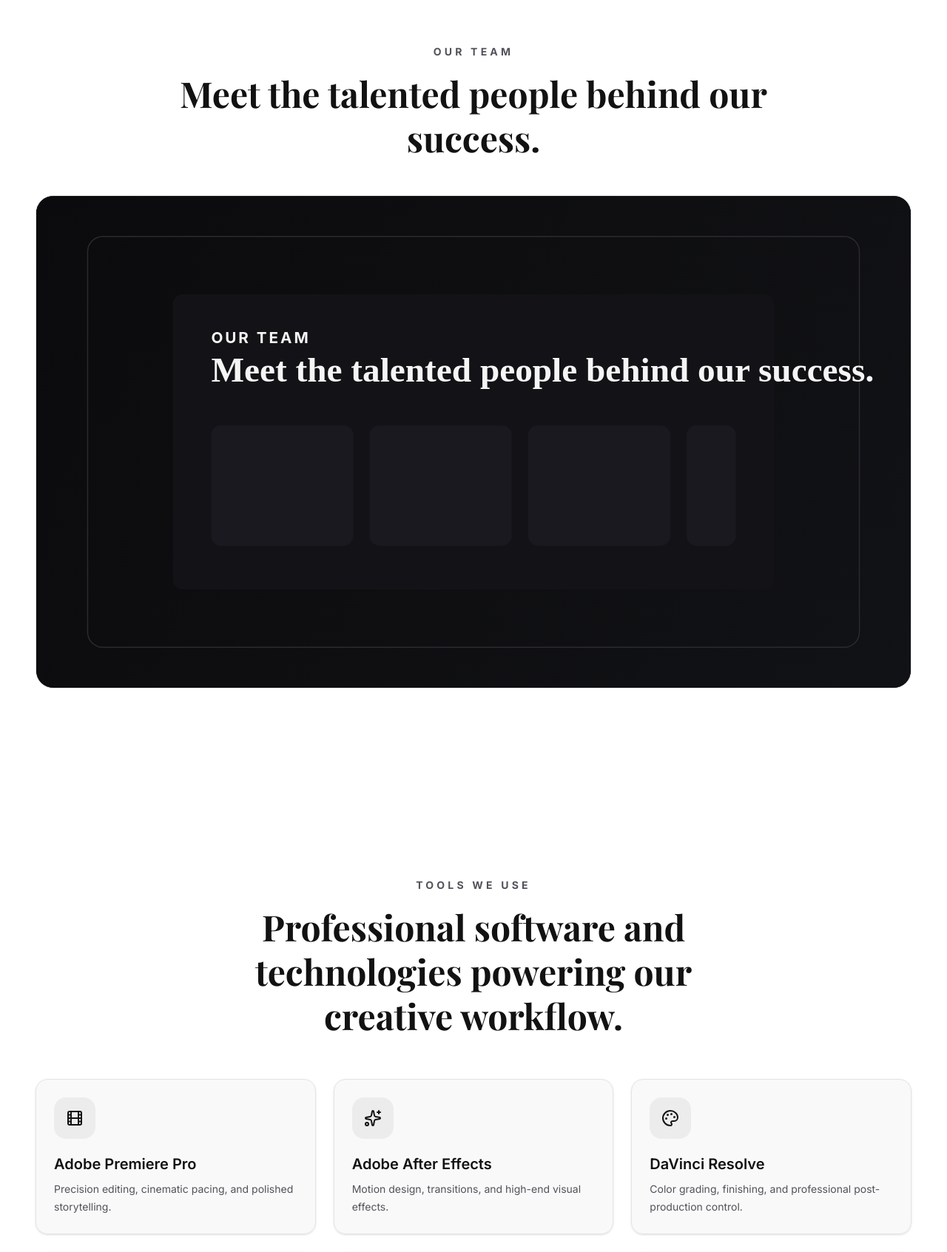
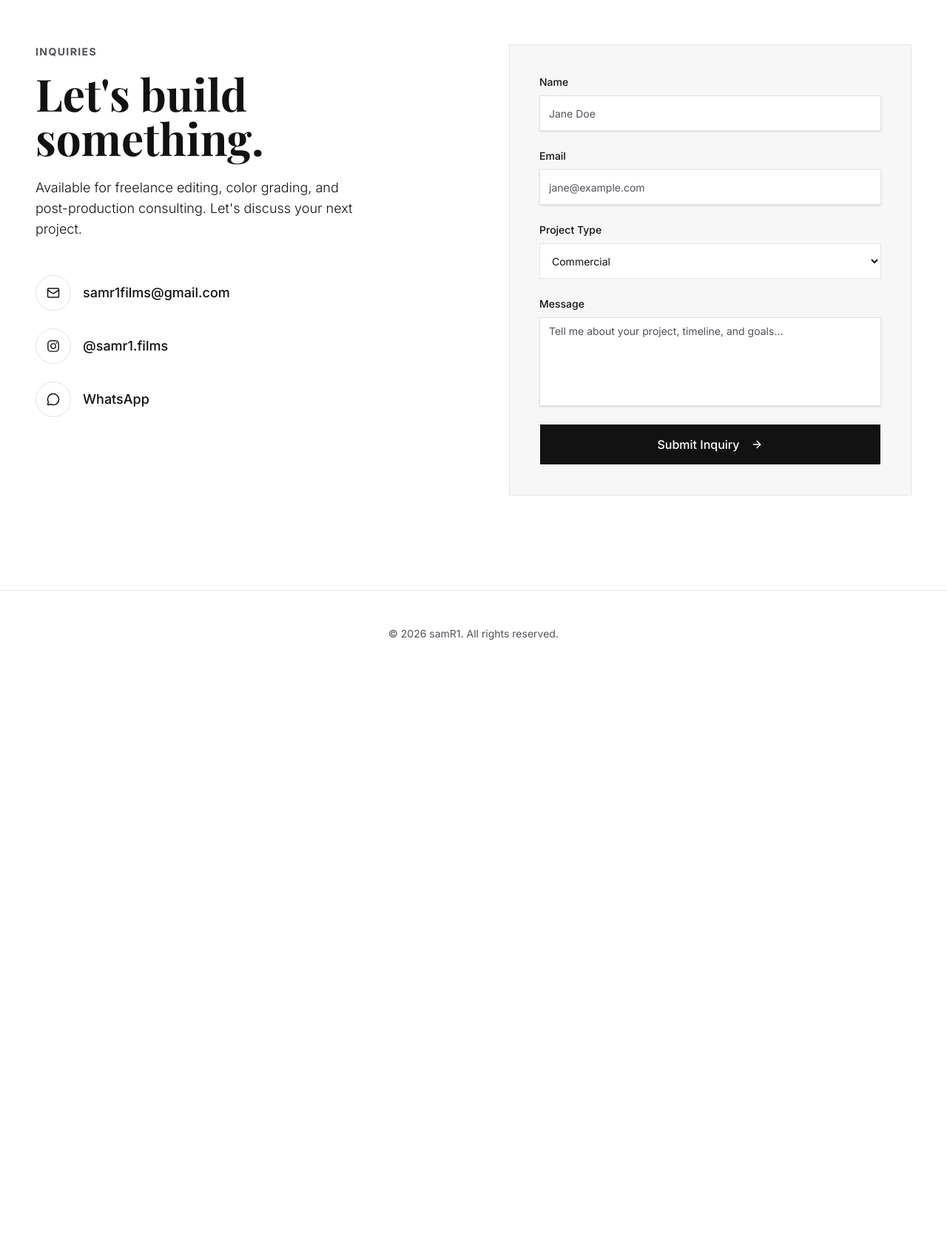
Before and after one commit to nareshprajapati12345678910-ctrl/samR1.3, a React (Vite) app in the folder portfolio/: page / in a window 1280 px wide. Shown: the part 4688-6381 px from the top of the page at 74% size. After the commit the page ends 5603 px from the top, so only its background shows below. Built offline with nearby package versions, Linux system fonts and the light colour scheme; a web font is replaced by a local one.

Commit message:
Converted Team and Toolkit to fullscreen modals

```diff
--- a/portfolio/src/components/sections/TeamMembers.tsx
+++ b/portfolio/src/components/sections/TeamMembers.tsx
@@ -1,80 +1,44 @@
 import { AnimatePresence, motion } from "framer-motion";
-import { useEffect, useState } from "react";
+import { useEffect } from "react";
 import { X } from "lucide-react";
 import teamImage from "@/assets/team.svg";
 
-export default function TeamMembers() {
-    const [isModalOpen, setIsModalOpen] = useState(false);
+interface TeamModalProps {
+    isOpen: boolean;
+    onClose: () => void;
+}
 
+export default function TeamMembers({ isOpen, onClose }: TeamModalProps) {
     useEffect(() => {
+        if (!isOpen) return;
+
         const handleKeyDown = (event: KeyboardEvent) => {
             if (event.key === "Escape") {
-                setIsModalOpen(false);
+                onClose();
             }
         };
 
         window.addEventListener("keydown", handleKeyDown);
         return () => window.removeEventListener("keydown", handleKeyDown);
-    }, []);
+    }, [isOpen, onClose]);
 
     return (
-        <>
-            <section id="team" className="bg-background py-24 transition-colors duration-300 md:py-32">
-                <div className="container mx-auto px-6 md:px-12">
-                    <motion.div
-                        initial={{ opacity: 0, y: 24 }}
-                        whileInView={{ opacity: 1, y: 0 }}
-                        viewport={{ once: true, margin: "-100px" }}
-                        transition={{ duration: 0.6 }}
-                        className="mx-auto mb-12 max-w-4xl text-center"
-                    >
-                        <span className="mb-4 block text-sm font-bold uppercase tracking-[0.3em] text-muted-foreground">
-                            OUR TEAM
-                        </span>
-                        <h2 className="font-serif text-4xl font-bold leading-tight text-foreground md:text-5xl">
-                            Meet the talented people behind our success.
-                        </h2>
-                    </motion.div>
-
-                    <motion.div
-                        initial={{ opacity: 0, y: 24 }}
-                        whileInView={{ opacity: 1, y: 0 }}
-                        viewport={{ once: true, margin: "-80px" }}
-                        transition={{ duration: 0.6, delay: 0.15 }}
-                        className="mx-auto max-w-7xl"
-                    >
-                        <button
-                            type="button"
-                            onClick={() => setIsModalOpen(true)}
-                            className="group block w-full overflow-hidden rounded-3xl border border-border bg-card/50 outline-none ring-0 transition duration-300 hover:border-foreground/15"
-                        >
-                            <img
-                                src={teamImage}
-                                alt="Our team"
-                                loading="lazy"
-                                className="h-auto w-full object-contain transition duration-700 ease-out group-hover:scale-[1.02]"
-                            />
-                        </button>
-                    </motion.div>
-                </div>
-            </section>
-
         <AnimatePresence>
-                {isModalOpen && (
+            {isOpen && (
                 <motion.div
                     initial={{ opacity: 0 }}
                     animate={{ opacity: 1 }}
                     exit={{ opacity: 0 }}
                     transition={{ duration: 0.3 }}
-                        className="fixed inset-0 z-[100] flex items-center justify-center bg-black/80 p-4 backdrop-blur-sm sm:p-6"
-                        onClick={() => setIsModalOpen(false)}
+                    className="fixed inset-0 z-[100] flex items-center justify-center bg-black/75 p-3 backdrop-blur-xl sm:p-6"
+                    onClick={onClose}
                 >
                     <motion.div
-                            initial={{ scale: 0.96, opacity: 0 }}
-                            animate={{ scale: 1, opacity: 1 }}
-                            exit={{ scale: 0.96, opacity: 0 }}
-                            transition={{ duration: 0.25 }}
-                            className="relative w-full max-w-7xl overflow-hidden rounded-3xl border border-white/10 bg-background/80"
+                        initial={{ y: 50, opacity: 0 }}
+                        animate={{ y: 0, opacity: 1 }}
+                        exit={{ y: 50, opacity: 0 }}
+                        transition={{ duration: 0.35, ease: "easeOut" }}
+                        className="relative w-full max-w-7xl overflow-hidden rounded-[32px] border border-white/10 bg-[#0b0b0d]/90 shadow-2xl shadow-black/40"
                         onClick={(e) => e.stopPropagation()}
                         role="dialog"
                         aria-modal="true"
@@ -82,21 +46,22 @@ export default function TeamMembers() {
                         <button
                             type="button"
                             aria-label="Close team preview"
-                                onClick={() => setIsModalOpen(false)}
-                                className="absolute right-4 top-4 z-10 flex h-11 w-11 items-center justify-center rounded-full border border-border bg-background/80 text-foreground backdrop-blur transition hover:bg-background"
+                            onClick={onClose}
+                            className="absolute right-4 top-4 z-10 flex h-11 w-11 items-center justify-center rounded-full border border-white/10 bg-white/5 text-foreground backdrop-blur transition hover:bg-white/10"
                         >
                             <X className="h-5 w-5" />
                         </button>
 
+                        <div className="max-h-[92vh] overflow-auto">
                             <img
                                 src={teamImage}
                                 alt="Full team preview"
-                                className="max-h-[90vh] w-full object-contain"
+                                className="h-auto w-full object-contain"
                             />
+                        </div>
                     </motion.div>
                 </motion.div>
             )}
         </AnimatePresence>
-        </>
     );
 }
--- a/portfolio/src/components/sections/Toolkit.tsx
+++ b/portfolio/src/components/sections/Toolkit.tsx
@@ -1,4 +1,6 @@
-import { motion } from "framer-motion";
+import { AnimatePresence, motion } from "framer-motion";
+import { useEffect } from "react";
+import { X } from "lucide-react";
 import { FaFigma } from "react-icons/fa";
 import {
     Code2,
@@ -75,24 +77,64 @@ const tools = [
     },
 ];
 
-export default function Toolkit() {
+interface ToolkitModalProps {
+    isOpen: boolean;
+    onClose: () => void;
+}
+
+export default function Toolkit({ isOpen, onClose }: ToolkitModalProps) {
+    useEffect(() => {
+        if (!isOpen) return;
+
+        const handleKeyDown = (event: KeyboardEvent) => {
+            if (event.key === "Escape") {
+                onClose();
+            }
+        };
+
+        window.addEventListener("keydown", handleKeyDown);
+        return () => window.removeEventListener("keydown", handleKeyDown);
+    }, [isOpen, onClose]);
+
     return (
-        <section id="toolkit" className="bg-background py-24 transition-colors duration-300 md:py-32">
-            <div className="container mx-auto px-6 md:px-12">
+        <AnimatePresence>
+            {isOpen && (
                 <motion.div
-                    initial={{ opacity: 0, y: 24 }}
-                    whileInView={{ opacity: 1, y: 0 }}
-                    viewport={{ once: true, margin: "-100px" }}
-                    transition={{ duration: 0.6 }}
-                    className="mx-auto mb-14 max-w-3xl text-center"
+                    initial={{ opacity: 0 }}
+                    animate={{ opacity: 1 }}
+                    exit={{ opacity: 0 }}
+                    transition={{ duration: 0.3 }}
+                    className="fixed inset-0 z-[100] flex items-center justify-center bg-black/75 p-3 backdrop-blur-xl sm:p-6"
+                    onClick={onClose}
                 >
+                    <motion.div
+                        initial={{ y: 50, opacity: 0 }}
+                        animate={{ y: 0, opacity: 1 }}
+                        exit={{ y: 50, opacity: 0 }}
+                        transition={{ duration: 0.35, ease: "easeOut" }}
+                        className="relative w-full max-w-7xl overflow-hidden rounded-[32px] border border-white/10 bg-[#0b0b0d]/90 shadow-2xl shadow-black/40"
+                        onClick={(e) => e.stopPropagation()}
+                        role="dialog"
+                        aria-modal="true"
+                    >
+                        <button
+                            type="button"
+                            aria-label="Close toolkit modal"
+                            onClick={onClose}
+                            className="absolute right-4 top-4 z-10 flex h-11 w-11 items-center justify-center rounded-full border border-white/10 bg-white/5 text-foreground backdrop-blur transition hover:bg-white/10"
+                        >
+                            <X className="h-5 w-5" />
+                        </button>
+
+                        <div className="max-h-[92vh] overflow-y-auto px-6 pb-10 pt-16 sm:px-8 lg:px-10">
+                            <div className="mx-auto mb-10 max-w-3xl text-center">
                                 <span className="mb-4 block text-sm font-bold uppercase tracking-[0.3em] text-muted-foreground">
                                     Tools We Use
                                 </span>
                                 <h2 className="font-serif text-4xl font-bold leading-tight text-foreground md:text-5xl">
                                     Professional software and technologies powering our creative workflow.
                                 </h2>
-                </motion.div>
+                            </div>
 
                             <div className="grid grid-cols-1 gap-6 sm:grid-cols-2 xl:grid-cols-3">
                                 {tools.map((tool, index) => {
@@ -100,12 +142,11 @@ export default function Toolkit() {
                                     return (
                                         <motion.article
                                             key={tool.name}
-                                initial={{ opacity: 0, y: 20 }}
-                                whileInView={{ opacity: 1, y: 0 }}
-                                viewport={{ once: true, margin: "-80px" }}
-                                transition={{ duration: 0.5, delay: index * 0.04 }}
+                                            initial={{ opacity: 0, y: 18 }}
+                                            animate={{ opacity: 1, y: 0 }}
+                                            transition={{ duration: 0.4, delay: index * 0.03 }}
                                             whileHover={{ y: -6 }}
-                                className="group rounded-2xl border border-border bg-card/70 p-6 shadow-sm transition-all duration-300 hover:border-foreground/10 hover:bg-card"
+                                            className="group rounded-2xl border border-white/10 bg-white/5 p-6 shadow-sm transition-all duration-300 hover:border-white/15 hover:bg-white/8"
                                         >
                                             <div className="mb-5 flex h-14 w-14 items-center justify-center rounded-2xl bg-foreground/5 text-foreground transition-colors duration-300 group-hover:bg-foreground group-hover:text-background">
                                                 <Icon className="h-6 w-6" />
@@ -117,6 +158,9 @@ export default function Toolkit() {
                                 })}
                             </div>
                         </div>
-        </section>
+                    </motion.div>
+                </motion.div>
+            )}
+        </AnimatePresence>
     );
 }
--- a/portfolio/src/pages/Home.tsx
+++ b/portfolio/src/pages/Home.tsx
@@ -4,8 +4,6 @@ import About from "@/components/sections/About";
 import Skills from "@/components/sections/Skills";
 import Portfolio from "@/components/sections/Portfolio";
 import VideoShowcase from "@/components/sections/VideoShowcase";
-import TeamMembers from "@/components/sections/TeamMembers";
-import Toolkit from "@/components/sections/Toolkit";
 import Contact from "@/components/sections/Contact";
 
 export default function Home() {
@@ -18,8 +16,6 @@ export default function Home() {
         <Skills />
         <Portfolio />
         <VideoShowcase />
-        <TeamMembers />
-        <Toolkit />
         <Contact />
       </main>
       <footer className="border-t border-border bg-background py-12 text-center text-muted-foreground transition-colors duration-300">
```
Also changed, not shown: portfolio/src/components/Navbar.tsx (+26 -5 lines), 4 other files (tests, documents, lock files or other folders). Lines whose indentation alone changed are shown as unchanged.
